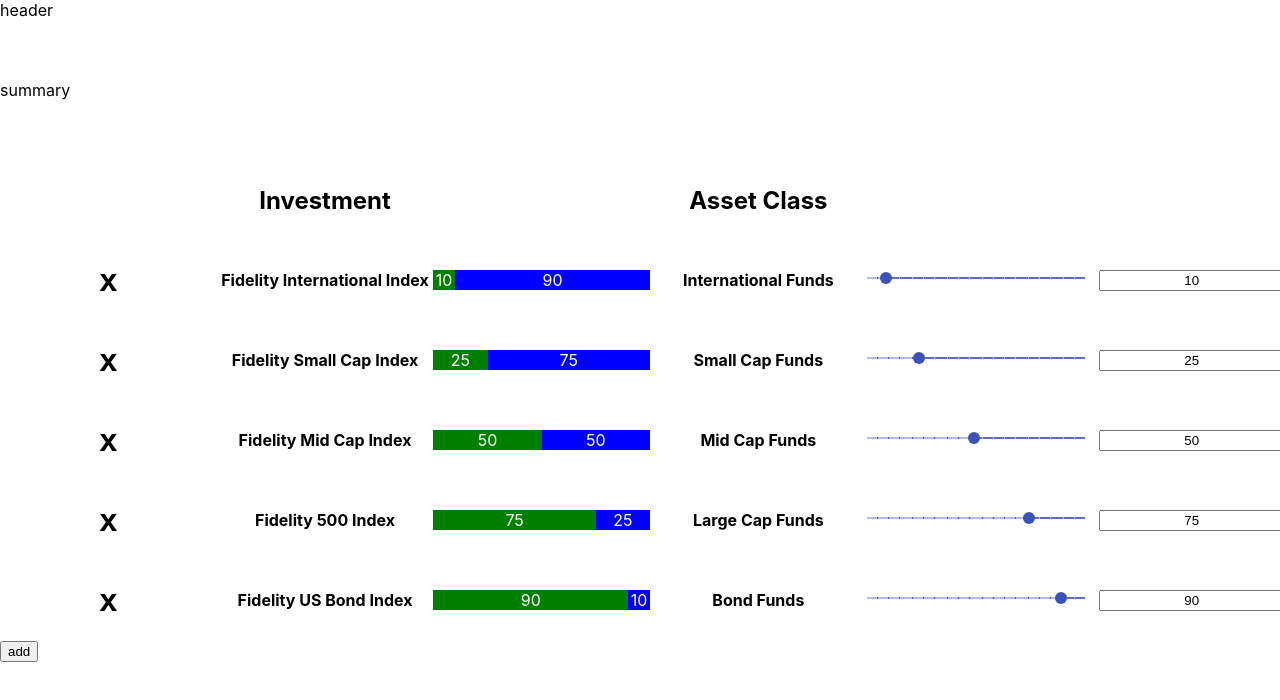
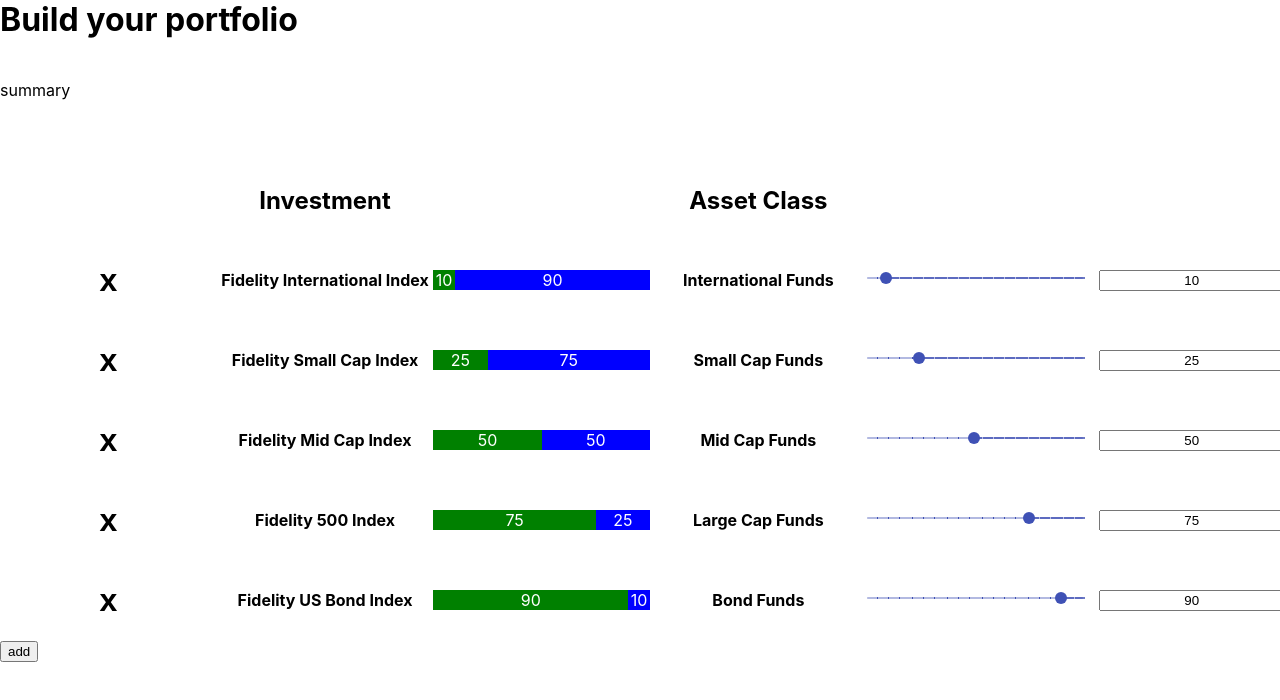
Before and after one commit to neineiatca/tafront, a React (Create React App) app: page / in a window 1280 px wide. Shown: the top 700 px of the page. Built offline with nearby package versions, Linux system fonts and the light colour scheme.

Commit message:
add header

```diff
--- a/src/components/Header.tsx
+++ b/src/components/Header.tsx
@@ -1,7 +1,22 @@
+import { Flex } from "./shared/Flex";
+import { VerticalCenteredBox } from "./shared/VerticalCenteredBox";
+
 type Props = {
   style: React.CSSProperties;
 };
 
 export const Header = ({ style: style }: Props) => {
-  return <div style={style}>header</div>;
+  return (
+    <Flex>
+      <VerticalCenteredBox
+        style={{
+          ...style,
+          fontWeight: "bolder",
+          fontSize: "xx-large",
+        }}
+      >
+        Build your portfolio
+      </VerticalCenteredBox>
+    </Flex>
+  );
 };
--- a/src/components/shared/Flex.tsx
+++ b/src/components/shared/Flex.tsx
@@ -1,5 +1,5 @@
 type Props = {
-  children: JSX.Element[];
+  children: JSX.Element | JSX.Element[];
   style?: React.CSSProperties;
 };
 
--- a/src/components/shared/VerticalCenteredBox.tsx
+++ b/src/components/shared/VerticalCenteredBox.tsx
@@ -5,7 +5,7 @@
 
 export const VerticalCenteredBox = ({ children, style }: Props) => {
   return (
-    <div
+    <span
       style={{
         ...style,
         marginTop: "auto",
@@ -14,6 +14,6 @@
       }}
     >
       {children}
-    </div>
+    </span>
   );
 };
```
